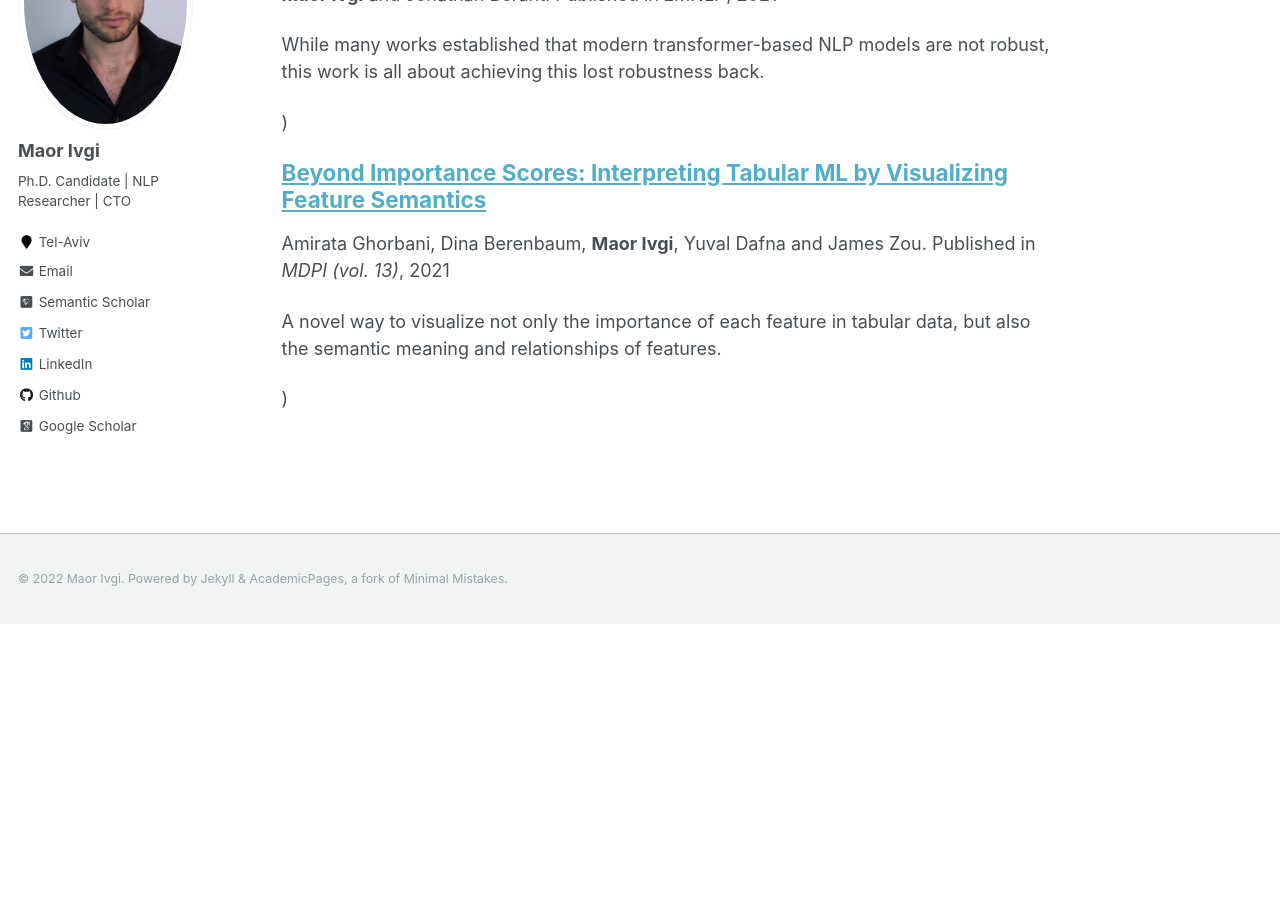
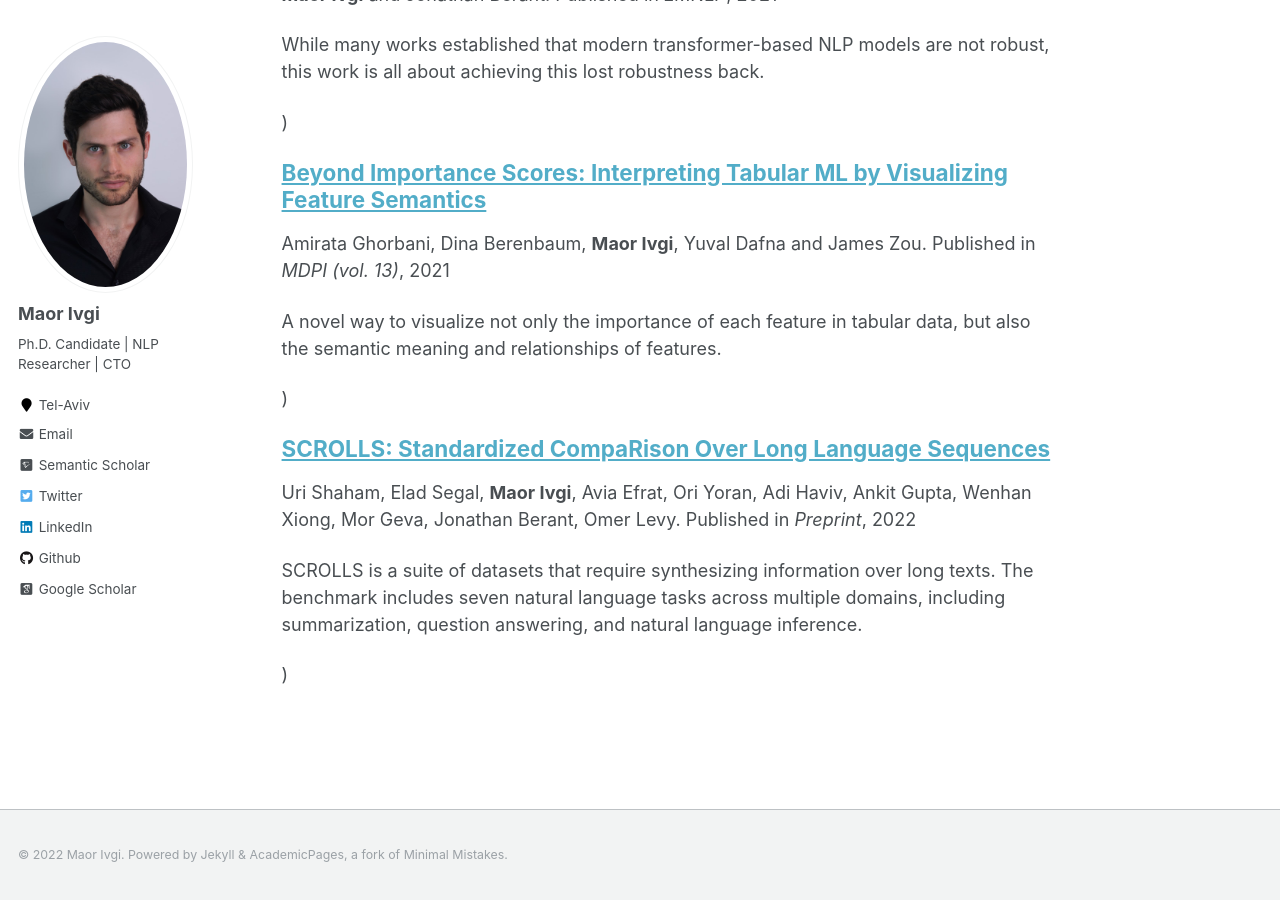
Before and after one commit to Mivg/mivg.github.io, a Jekyll site: the page built from _pages/sitemap.md, in a window 1280 px wide and 900 px high, scrolled down 4180 px. Built offline with Jekyll 4.4.1, drawn with Linux system fonts in a browser that asks for light colours; some web fonts are replaced; our own code applies the rules of GitHub Pages for plain Markdown files; before the commit the page ends 4804 px from its top, so only the background shows below that.

Commit message:
added scrolls

```diff
--- a/_layouts/single.html
+++ b/_layouts/single.html
@@ -48,6 +48,10 @@ layout: default
         {{ content }}
         {% if page.link %}<div><a href="{{ page.link }}" class="btn">{{ site.data.ui-text[site.locale].ext_link_label | default: "Direct Link" }}</a></div>{% endif %}
       </section>
+
+        {% if page.homepage and page.homepage %}
+            <p>See paper homepage <a href="{{ page.paperurl }}" class="btn" target="_blank">here</a>.</p>
+        {% endif %}
 
         {% if page.paperurl and page.paperpdf %}
             <p>See paper page <a href="{{ page.paperurl }}" class="btn" target="_blank">here</a> or <a href="{{ page.paperpdf }}" class="btn" target="_blank">download the pdf</a> directly.</p>
--- /dev/null
+++ b/_publications/scrolls.md
@@ -0,0 +1,22 @@
+---
+title: "SCROLLS: Standardized CompaRison Over Long Language Sequences"
+authors: "Uri Shaham, Elad Segal, <b>Maor Ivgi</b>, Avia Efrat, Ori Yoran, Adi Haviv, Ankit Gupta, Wenhan Xiong, Mor Geva, Jonathan Berant, Omer Levy"
+collection: publications
+permalink: /publication/scrolls
+excerpt: 'SCROLLS is a suite of datasets that require synthesizing information over long texts. The benchmark includes seven natural language tasks across multiple domains, including summarization, question answering, and natural language inference.'
+date: 2022-01-11
+venue: 'Preprint'
+homepage: 'https://scrolls-benchmark.com'
+code: 'https://github.com/tau-nlp/scrolls'
+paperurl: "https://arxiv.org/abs/2104.05062"
+paperpdf: 'https://mivg.github.io/files/scrolls.pdf'
+citation: '@misc{shaham2022scrolls, <br>
+    title={SCROLLS: Standardized CompaRison Over Long Language Sequences}, <br>
+    author={Uri Shaham and Elad Segal and Maor Ivgi and Avia Efrat and Ori Yoran and Adi Haviv and Ankit Gupta and Wenhan Xiong and Mor Geva and Jonathan Berant and Omer Levy}, <br>
+    year={2022}, <br>
+    eprint={2201.03533}, <br>
+    archivePrefix={arXiv}, <br>
+    primaryClass={cs.CL} <br>
+}'
+---
+NLP benchmarks have largely focused on short texts, such as sentences and paragraphs, even though long texts comprise a considerable amount of natural language in the wild. We introduce SCROLLS, a suite of tasks that require reasoning over long texts. We examine existing long-text datasets, and handpick ones where the text is naturally long, while prioritizing tasks that involve synthesizing information across the input. SCROLLS contains summarization, question answering, and natural language inference tasks, covering multiple domains, including literature, science, business, and entertainment. Initial baselines, including Longformer Encoder-Decoder, indicate that there is ample room for improvement on SCROLLS. We make all datasets available in a unified text-to-text format and host a live leaderboard to facilitate research on model architecture and pretraining methods.
```
Also changed, not shown: 1 other file.
